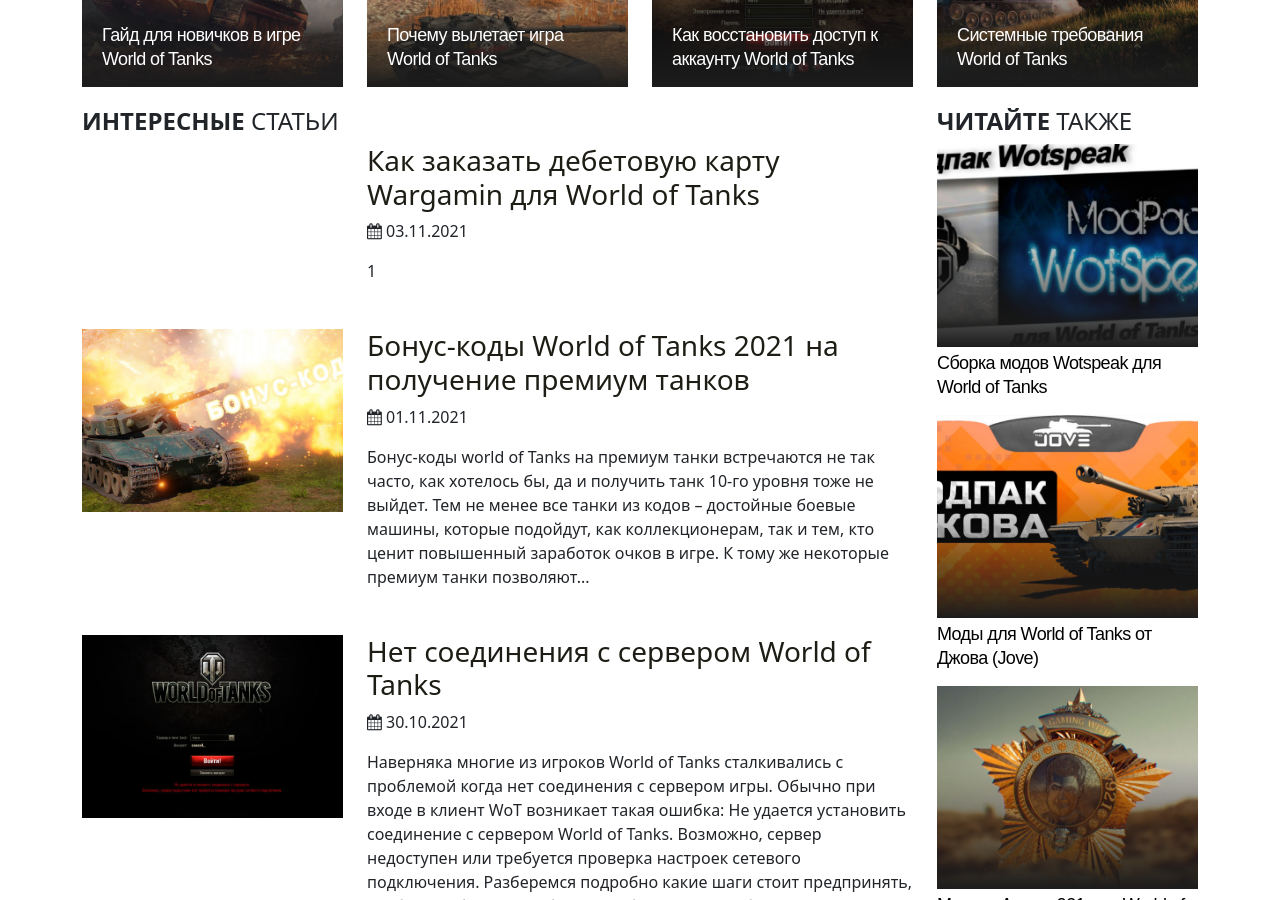
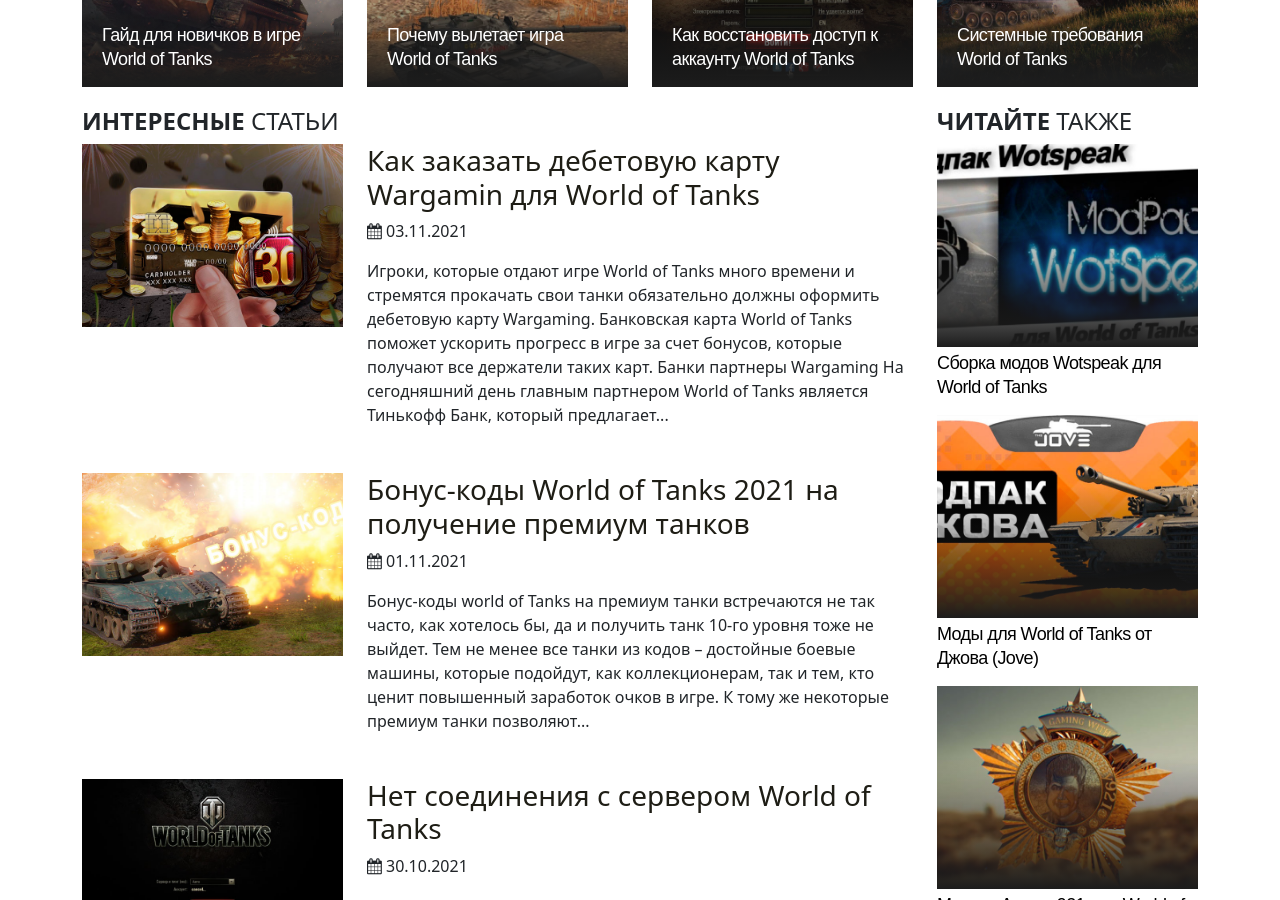
Before and after one commit to stblog/stblog.github.io, a Jekyll site: the page built from index.html, in a window 1280 px wide and 900 px high, scrolled down 752 px. Built offline with Jekyll 4.4.1, drawn with Linux system fonts in a browser that asks for light colours.

Commit message:
Updated Bankovskiie Karty World Of Tanks Ot Tinkoff Alfa Bank I Sbierbank

```diff
--- a/_posts/2021-11-03-bankovskiie-karty-world-of-tanks-ot-tinkoff-alfa-bank-i-sbierbank.markdown
+++ b/_posts/2021-11-03-bankovskiie-karty-world-of-tanks-ot-tinkoff-alfa-bank-i-sbierbank.markdown
@@ -7,6 +7,19 @@
 description: Для того, чтобы оформить банковскую карту World of Tanks необходимо разобраться
   какие банки сотрудничают с Wargaming. Например, банк Тинькофф предлагает заказать
   дебетовую карту...
+image: "/uploads/2021/11/debetovaya-karta-World-of-Tanks.jpg"
 ---
 
-1
+Игроки, которые отдают игре World of Tanks много времени и стремятся прокачать свои танки обязательно должны оформить дебетовую карту Wargaming. Банковская карта World of Tanks поможет ускорить прогресс в игре за счет бонусов, которые получают все держатели таких карт.
+
+## Банки партнеры Wargaming
+
+На сегодняшний день главным партнером World of Tanks является Тинькофф Банк, который предлагает заказать дебетову или кредитную карту Wargaming.
+
+Еще одним партнером является Сбербанк со своей программой СберСпасибо. Игроки могут получить 5% бонусами Спасибо за покупки по карте СберБанка на сайте code4game.ru/shop/wot/.
+
+
+
+Бонусы банковской карты World of Tanks
+
+Все, кто оформил дебетовую или кредитную карту World of Tanks получают единовременные и регулярные бонусы.
```
